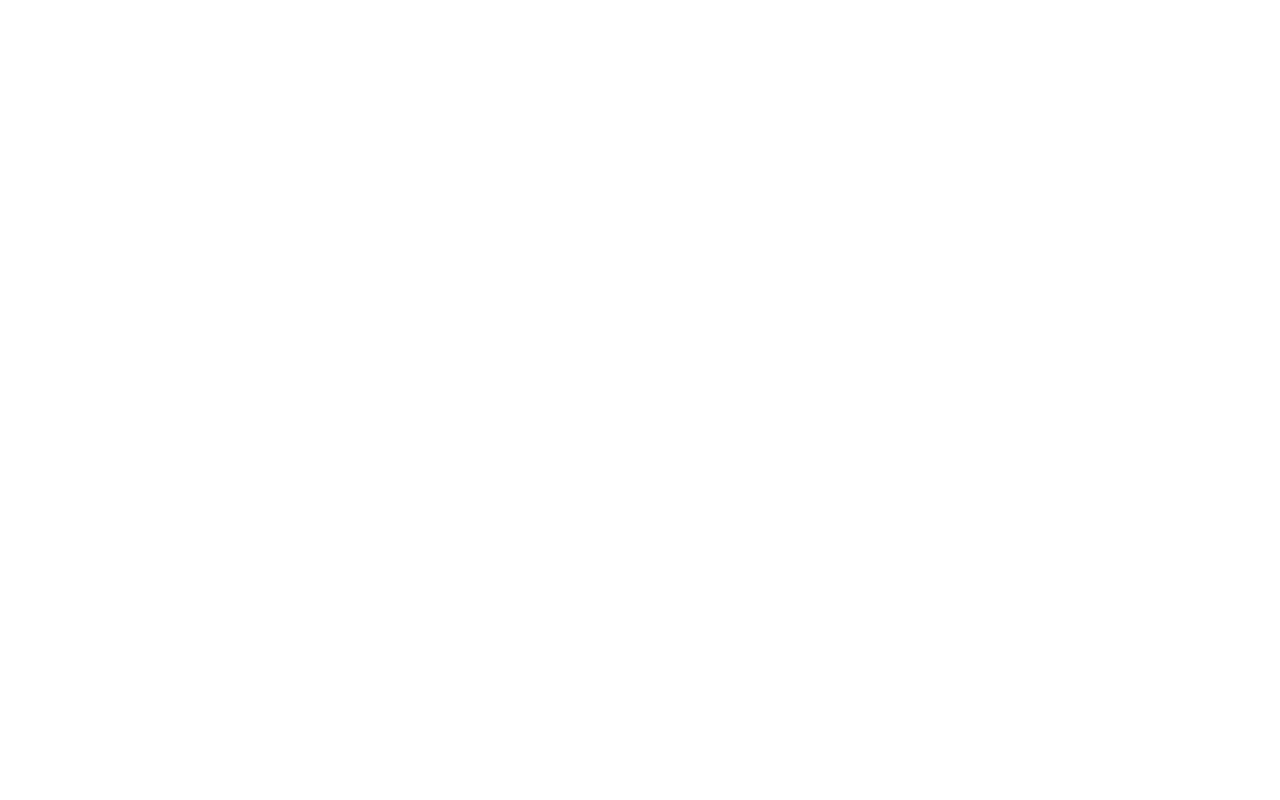
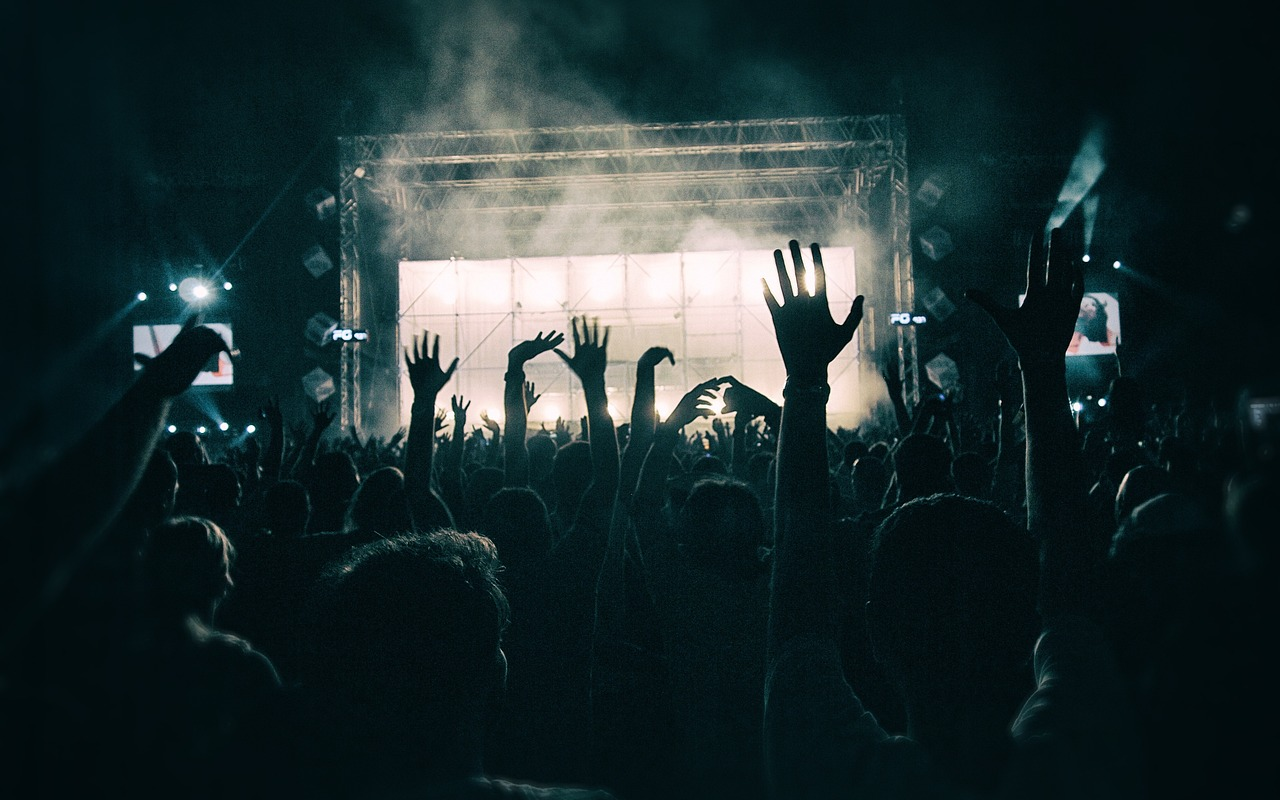
Before and after one commit to Nygaaard/Projektppgift-FBW, a website built with Parcel: page src/index.html in a window 1280 px wide. Built offline with nearby package versions, Linux system fonts and the light colour scheme.

Commit message:
Added background image

```diff
--- a/package.json
+++ b/package.json
@@ -11,6 +11,7 @@
   "author": "Andreas Nygård",
   "license": "ISC",
   "devDependencies": {
+    "@parcel/transformer-sass": "^2.11.0",
     "parcel": "^2.11.0",
     "sharp": "^0.31.3"
   }
--- /dev/null
+++ b/src/css/layout/body.scss
@@ -0,0 +1,14 @@
+* {
+  box-sizing: border-box;
+  margin: 0;
+  padding: 0;
+}
+body {
+  line-height: 1.7em;
+  font-family: "Roboto", sans-serif;
+  background-image: url(../images/crowd.jpg);
+  background-size: cover;
+  background-position: center;
+  background-repeat: no-repeat;
+  height: 100vh;
+}
--- a/src/css/main.scss
+++ b/src/css/main.scss
@@ -0,0 +1 @@
+@use "./layout/body.scss";
--- a/src/index.html
+++ b/src/index.html
@@ -1,11 +1,17 @@
 <!DOCTYPE html>
-<html lang="sv">
+<html lang="en">
   <head>
     <meta charset="UTF-8" />
     <meta name="viewport" content="width=device-width, initial-scale=1.0" />
-    <title>Event</title>
+    <title>Event finder</title>
     <link rel="stylesheet" href="css/main.scss" />
     <script src="js/main.js" type="module"></script>
+    <link rel="preconnect" href="https://fonts.googleapis.com" />
+    <link rel="preconnect" href="https://fonts.gstatic.com" crossorigin />
+    <link
+      href="https://fonts.googleapis.com/css2?family=Roboto:ital,wght@0,100;0,300;0,400;0,500;0,700;0,900;1,100;1,300;1,400;1,500;1,700;1,900&display=swap"
+      rel="stylesheet"
+    />
   </head>
   <body></body>
 </html>
```
Also changed, not shown: dist/concert.451b0e99.jpg (added), dist/crowd.a6328ba1.jpg (added), dist/index.html (added), src/images/concert.jpg (added), src/images/crowd.jpg (added), src/images/fireworks.jpg (added), 6 other files.
